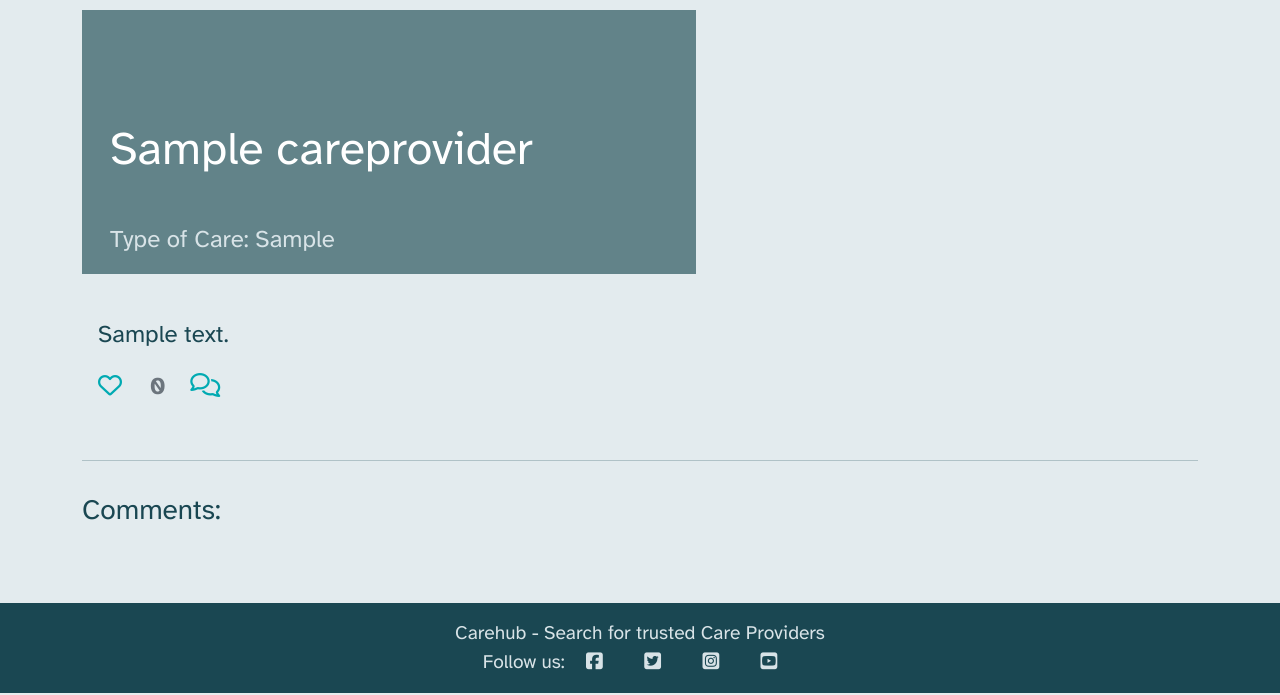
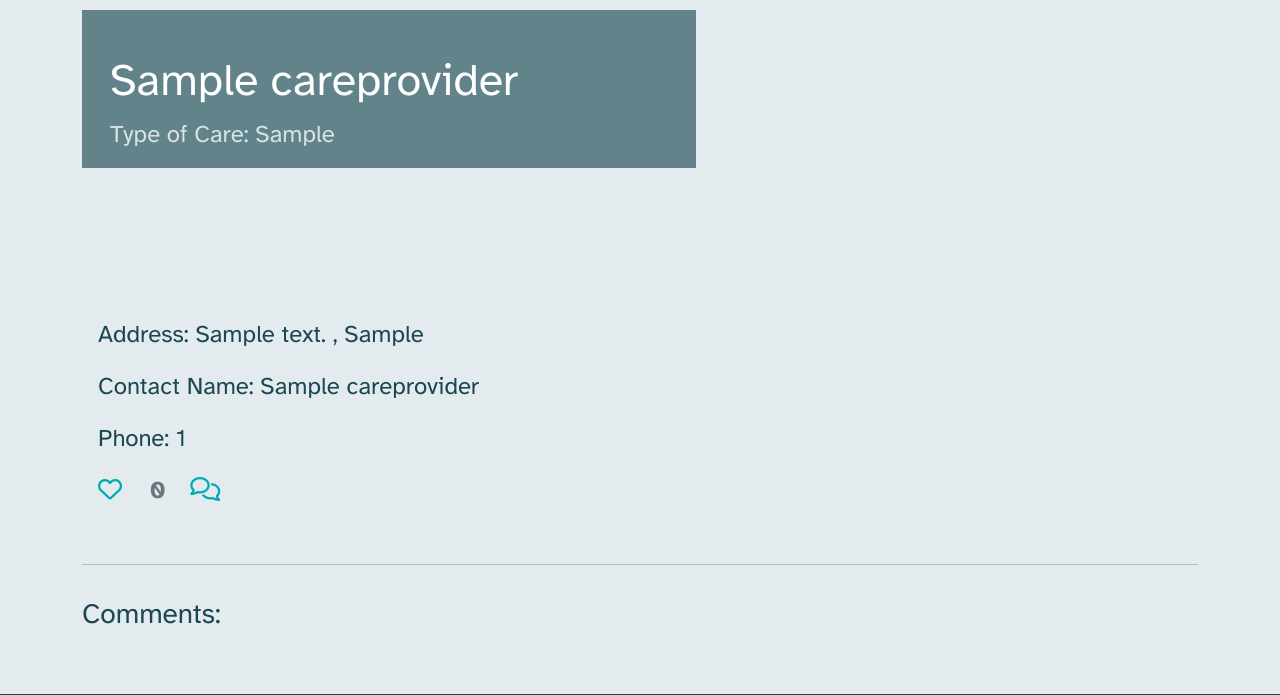
Before and after one commit to RozWelch/CareHub-Project4-2023, a Django app: a page that uses templates/careprovider_detail.html in a window 1280 px wide. Shown: the part 107-802 px from the top of the page. Run offline with Django 3.2, Linux system fonts and the light colour scheme; tables that the repository leaves empty hold one stand-in row (values such as "Sample post"); some libraries are stand-ins or nearby versions; some web fonts are replaced.

Commit message:
Add care provider contact to details page and style

```diff
--- a/static/css/style.css
+++ b/static/css/style.css
@@ -39,6 +39,7 @@
 
 .navbar ul a:hover {
     color: #e8397a !important;
+    text-decoration: underline;
 }
 
 /* Home page */
@@ -122,9 +123,9 @@
 }
 
 .business-name {
-    margin-top: 20%;
+    margin-top: 8%;
     margin-left: 5%;
-    font-size: 2.9rem;
+    font-size: 2.8rem;
 }
 
 .provider-details {
@@ -132,13 +133,7 @@
     color: #d8e3e7;
 }
 
-.author {
-    color: white;
-    margin: 4px;
-    text-transform: uppercase;
-}
-
-.masthead {
+.provider-topsection {
     margin-top: 10px;
     overflow: hidden;
     position: relative;
@@ -147,18 +142,18 @@
     width: 100%;
 }
 
-.masthead-text {
+.topsection-text {
     background-color: #628389;
     color: white;
     position: relative;
 }
 
-.masthead-image {
+.topsection-image {
     position: relative;
     overflow: hidden;
 }
 
-.masthead-image:after {
+.topsection-image:after {
     content: "";
     position: absolute;
     top: 0;
@@ -169,17 +164,7 @@
     z-index: 100;
 }
 
-.post-link {
-    text-decoration: none;
-    color: #628389;
-}
-
-.post-link:hover,
-.page-link {
-    color: #e8397a;
-}
-
-
+/* Next Section */
 
 .btn-signup {
     background-color: #00aab2;
--- a/templates/careprovider_detail.html
+++ b/templates/careprovider_detail.html
@@ -4,22 +4,20 @@
 
 {% load crispy_forms_tags %}
 
-<div class="masthead">
+<div class="provider-topsection">
     <div class="container">
         <div class="row g-0">
-            <div class="col-md-6 masthead-text">
+            <div class="col-md-6 topsection-text">
                 <!-- Care Provider Business Name -->
                 <h1 class="business-name">{{ post.business_name }}</h1>
                 </h1>
-                <br>
-                <!-- Care Provider Type of care and Main contact name-->
+                <!-- Care Provider Type of care-->
                 <p class="provider-details">Type of Care: {{ post.type_of_care }}</p>
-                <p class="provider-details">Contact Name: {{ post.main_contact_name }}</p>
             </div>
-            <div class="d-none d-md-block col-md-6 masthead-image">
-                <!-- The featured image URL goes in the src attribute -->
+            <div class="d-none d-md-block col-md-6 topsection-image">
+                <!-- The featured image  -->
                 {% if "placeholder" in post.provider_image.url %}
-                <img src="https://codeinstitute.s3.amazonaws.com/fullstack/blog/default.jpg" width="100%">
+                <img src="https://res.cloudinary.com/dsuniqyyu/image/upload/v1675174805/placeholder-heart_berrzd.jpg" width="100%">
                 {% else %}
                 <img src=" {{ post.provider_image.url }}" width="100%">
                 {% endif %}
@@ -32,21 +30,20 @@
     <div class="row">
         <div class="col card mb-4  mt-3 left  top">
             <div class="card-body">
-                <!-- The Care Provider details goes inside the card-text. -->
-                <!-- Use the | safe filter inside the template tags -->
-                <p class="card-text ">
-                    {{ post.address_line_1 | safe }}
-                </p>
+                <!-- Care Provider contact details -->
+                <p>Address: {{ post.address_line_1 }} , {{ post.county }}</p>
+                <p>Contact Name: {{ post.main_contact_name }}</p>
+                <p>Phone: {{ post.phone_number }}</p>
                 <div class="row">
 
                     <div class="col-1">
-                        <!-- The number of likes goes before the closing strong tag -->
+                        <!-- Number of likes -->
                         <strong class="text-secondary"><i class="far fa-heart"></i> {{ post.number_of_likes }} </strong>
                     </div>
                     <div class="col-1">
                         {% with post.count as total_comments %}
                         <strong class="text-secondary"><i class="far fa-comments"></i>
-                            <!-- Our total_comments variable goes before the closing strong tag -->
+                            <!-- Total Comments -->
                             {{ total_comments }}</strong>
                         {% endwith %}
                     </div>
@@ -63,27 +60,27 @@
         <div class="col-md-8 card mb-4  mt-3 ">
             <h3>Comments:</h3>
             <div class="card-body">
-                <!-- We want a for loop inside the empty control tags to iterate through each comment in comments -->
+                <!-- Loop to iterate through each comment -->
                 {% for comment in comments %}
                 <div class="comments" style="padding: 10px;">
                     <p class="font-weight-bold">
-                        <!-- The commenter's name goes here. Check the model if you're not sure what that is -->
+                        <!-- The commenter's name -->
                         {{ comment.name }}
                         <span class=" text-muted font-weight-normal">
-                            <!-- The comment's created date goes here -->
+                            <!-- Comment's created date -->
                             {{ comment.date_created }}
                         </span> wrote:
                     </p>
-                    <!-- The body of the comment goes before the | -->
+                    <!-- The body of the comment -->
                     {{ comment.comment | linebreaks }}
                 </div>
-                <!-- Our for loop ends here -->
+                <!-- For loop ends here -->
                 {% endfor %}
             </div>
         </div>
         <div class="col-md-4 card mb-4  mt-3 ">
             <div class="card-body">
-                <!-- For later -->
+                <!-- Comment awaiting approval message -->
                 {% if commented %}
                 <div class="alert alert-success" role="alert">
                     Your comment is awaiting approval
--- a/templates/careproviders_list.html
+++ b/templates/careproviders_list.html
@@ -14,7 +14,7 @@
                     <div class="image-container">
                         {% if "placeholder" in careprovider.provider_image.url %}
                         <img class="card-img-top"
-                            src="https://codeinstitute.s3.amazonaws.com/fullstack/blog/default.jpg">
+                            src="https://res.cloudinary.com/dsuniqyyu/image/upload/v1675174805/placeholder-heart_berrzd.jpg">
                         {% else %}
                         <img class="card-img-top" src=" {{ careprovider.provider_image.url }}">
                         {% endif %}
@@ -28,7 +28,7 @@
                                 Business Name: {{ careprovider.business_name }}
                             </div>
                             <div class="card-body list-view-provider">
-                              <h4 class="card-title">Speciality: {{ careprovider.type_of_care }}</h4>
+                              <h4 class="card-text">Speciality: {{ careprovider.type_of_care }}  |  Phone: {{ careprovider.phone_number }}</h4>
                               <p class="card-text">County: {{ careprovider.county }}</p>
                               <a href="{% url  'careproviderdetail' careprovider.pk %}" class="btn btn-primary provider-details-button">Care Provider Details</a>
                             </div>
```
